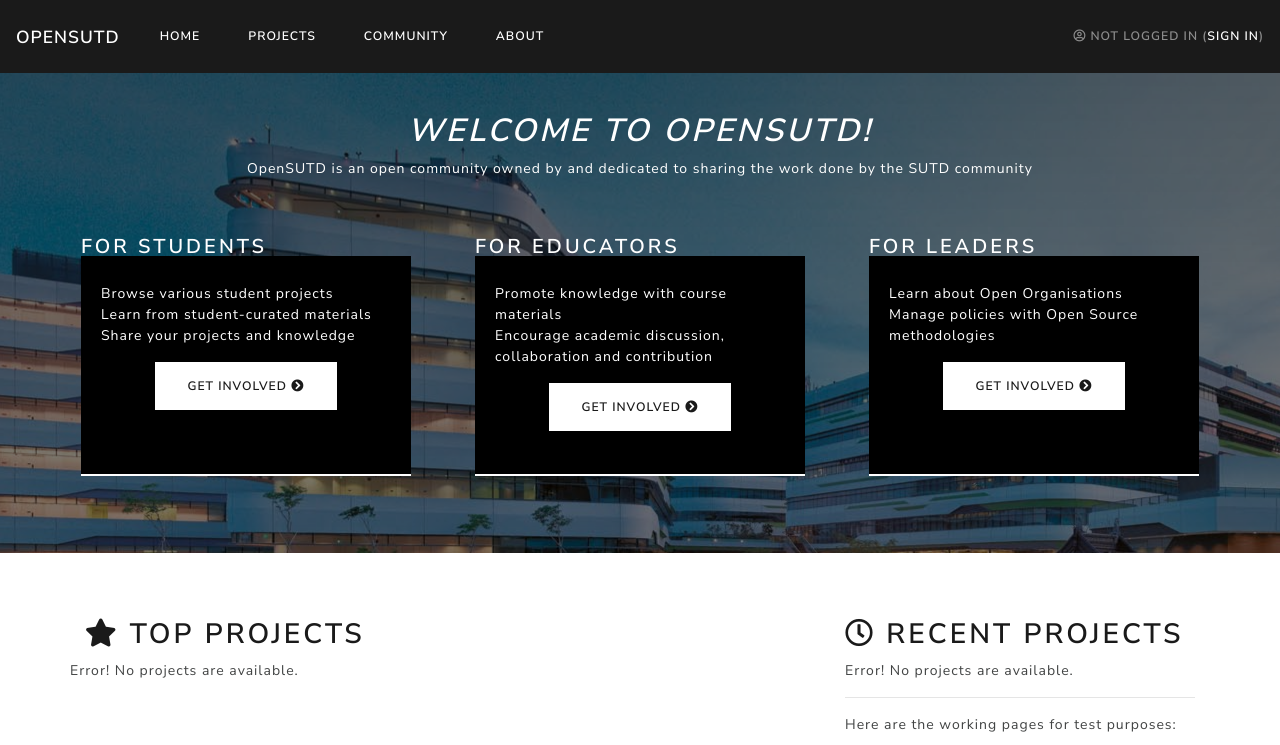
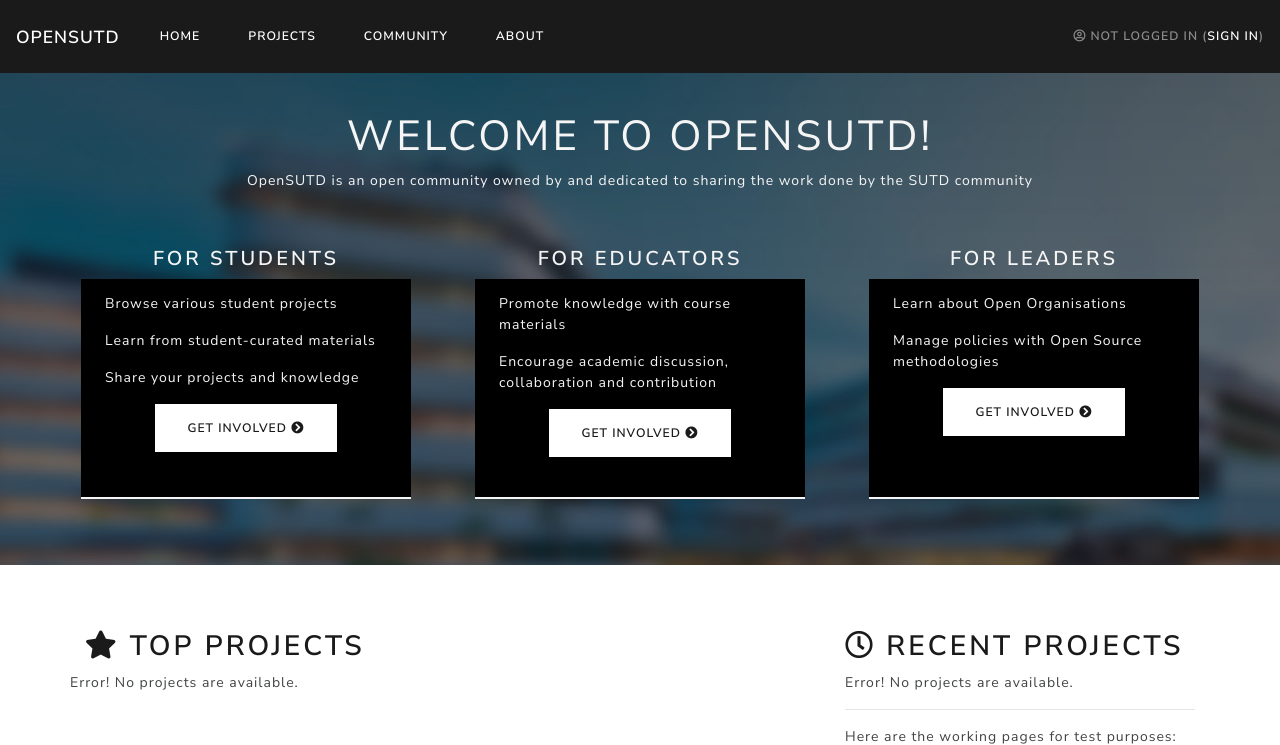
Before and after one commit to OpenSUTD/web-platform-prototype, a Django app: page / in a window 1280 px wide. Shown: the top 745 px of the page. Run offline with Django 3.2, Linux system fonts and the light colour scheme; data that the repository does not hold is empty; some libraries are stand-ins or nearby versions.

Commit message:
Fixed submission form, admin page view unapproved project, styling

```diff
--- a/projects/static/css/custom.css
+++ b/projects/static/css/custom.css
@@ -17,7 +17,6 @@
 }
 
 body {
-  /* helloo */
   margin: 0;
   min-height: 75rem;
   margin-bottom: 1em;
@@ -42,8 +41,13 @@ body {
 }
 
 .homepage-header h1 {
-  color: white;
-  font-style: italic;
+  color: whitesmoke;
+  font-weight: lighter;
+  font-size: 3em;
+}
+
+.homepage-header p {
+  color: whitesmoke;
 }
 
 .call-for-action {
@@ -59,21 +63,18 @@ body {
 }
 
 .homepage-action h4 {
-  float: left;
-  color: white;
-  vertical-align: baseline;
+  color: whitesmoke;
 }
 
 .action-title {
-  color: white;
+  color: whitesmoke;
   font-style: bold;
 }
 
 .action-details-container {
-  border-bottom: 2px solid white;
+  border-bottom: 2px solid whitesmoke;
   background-color: black;
-  padding-left: 10px;
-  padding-right: 10px;
+  padding: 1em;
   width: 100%;
   height: 100%;
 }
@@ -82,16 +83,8 @@ body {
   text-align: left;
   float: left;
   padding-left: 10px;
-  color: white;
-  margin-top: 1rem;
+  color: whitesmoke;
 }
-
-.action-details:hover {
-  color: white;
-  text-decoration: underline;
-  text-shadow: 7px 2px 6px rgba(28, 110, 164, 0.31);
-}
-
 
 /*
 * Sign in
@@ -203,7 +196,6 @@ body {
   padding: 1.5rem 2rem;
   margin-bottom: 0;
   background-color: rgba(153, 151, 151, 0.151);
-  /* background-color: white; */
   box-shadow: 0 -2px 5px 0 rgba(112, 112, 112, 0.2), 0 3px 20px 0 rgba(112, 112, 112, 0.11);
   text-align: left;
   border-top-left-radius: 15px;
@@ -260,7 +252,7 @@ body {
 }
 
 .project-created-by h5 {
-  color: white;
+  color: whitesmoke;
   vertical-align: middle;
   display: inline;
 }
--- a/projects/templates/opensutd/admin_pending.html
+++ b/projects/templates/opensutd/admin_pending.html
@@ -29,7 +29,7 @@
                         </div>
                         <hr>
                         <div class="row" style="display: flex; justify-content: flex-end">
-                            <a href="/projects/{{ project_item.project_uid }}/" class="btn btn-md edit-button">
+                            <a href="{% url 'projects:project_page_bypass' project_item.project_uid %}" class="btn btn-md edit-button">
                                 View Project <i class="fa fa-angle-right" style="color:black"></i></a>
                         </div>
                     </div>
--- a/projects/templates/opensutd/home.html
+++ b/projects/templates/opensutd/home.html
@@ -3,7 +3,7 @@
 
 <div class="jumbotron jumbotron-fluid homepage-header">
     <h1>Welcome to OpenSUTD!</h1>
-    <p style="color:white">OpenSUTD is an open community owned by and dedicated to sharing the work done by the SUTD
+    <p>OpenSUTD is an open community owned by and dedicated to sharing the work done by the SUTD
         community</p>
 
     <div class="call-for-action">
@@ -11,11 +11,9 @@
             <h4>For Students</h4>
             <br>
             <div class="action-details-container">
-                <ul class="action-details list-inline">
-                    <li>Browse various student projects</li>
-                    <li>Learn from student-curated materials</li>
-                    <li>Share your projects and knowledge</li>
-                </ul>
+                <p class="action-details">Browse various student projects</p>
+                <p class="action-details">Learn from student-curated materials</p>
+                <p class="action-details">Share your projects and knowledge</p>
                 <a class="btn btn-secondary" href="{% url 'projects:students' %}" role="button"
                     style="margin-bottom:0px!important;">Get Involved <i class="fas fa-chevron-circle-right"></i></a>
             </div>
@@ -24,10 +22,8 @@
             <h4>For Educators</h4>
             <br>
             <div class="action-details-container">
-                <ul class="action-details list-inline">
-                    <li>Promote knowledge with course materials</li>
-                    <li>Encourage academic discussion, collaboration and contribution</li>
-                </ul>
+                <p class="action-details">Promote knowledge with course materials</p>
+                <p class="action-details">Encourage academic discussion, collaboration and contribution</p>
                 <a class="btn btn-secondary" href="{% url 'projects:educators' %}" role="button"
                     style="margin-bottom:0px!important;">Get Involved <i class="fas fa-chevron-circle-right"></i></a>
             </div>
@@ -36,10 +32,8 @@
             <h4>For Leaders</h4>
             <br>
             <div class="action-details-container">
-                <ul class="action-details list-inline">
-                    <li>Learn about Open Organisations</li>
-                    <li>Manage policies with Open Source methodologies</li>
-                </ul>
+                <p class="action-details">Learn about Open Organisations</p>
+                <p class="action-details">Manage policies with Open Source methodologies</p>
                 <a class="btn btn-secondary" href="{% url 'projects:leaders' %}" role="button"
                     style="margin-bottom:0px!important;">Get Involved <i class="fas fa-chevron-circle-right"></i></a>
             </div>
--- a/projects/templates/opensutd/students.html
+++ b/projects/templates/opensutd/students.html
@@ -41,7 +41,7 @@
                     <h4 class="card-title">{{ project_item.title }}</h4>
                     <p class="card-text">{{ project_item.caption }}</p>
                     <div class="row" style="display: flex; justify-content: space-around">
-                        <a href="{% url 'projects:project_page' project.project_uid %}" class="card-link">
+                        <a href="{% url 'projects:project_page' project_item.project_uid %}" class="card-link">
                             View Project <i class="fas fa-chevron-circle-right"></i></a>
                     </div>
                 </div>
--- a/projects/templates/projects/showcase.html
+++ b/projects/templates/projects/showcase.html
@@ -13,9 +13,6 @@
                 <button type="button" class="btn btn-outline-primary project-button-header">Upvote</button>
             </div>
         </div>
-        <!-- <div class="project-image-crop">
-            <img style="display: block;" src={{ current_project.featured_image }} alt="Card image">
-        </div> -->
     </div>
 
     <div class="row">
--- a/projects/urls.py
+++ b/projects/urls.py
@@ -12,6 +12,7 @@ urlpatterns = [
     path('users/<user_id>/', views.user_view, name="user"),
     path('projects/', views.project_list_view, name="projects_list"),
     path('projects/<project_uid>/', views.project_view, name="project_page"),
+    path('projects/bypass/<project_uid>/', views.project_view_bypass, name="project_page_bypass"),
     path('admin/approval', views.approval_view, name='approval'),
     path('admin/submit', views.submit_new_project, name='submit_new'),
     path('actions/reject/<project_uid>/', views.reject, name='reject'),
--- a/projects/views.py
+++ b/projects/views.py
@@ -98,6 +98,18 @@ def project_view(request, project_uid):
         return HttpResponseNotFound("Project not approved!")
 
 
+def project_view_bypass(request, project_uid):
+    current_project = models.Project.objects.get(project_uid=project_uid)
+    try:
+        readme = get_readme(current_project.url)
+    except Exception as e:
+        readme = "Unable to retrieve README:\n"+str(e)
+
+    context = {"current_project": current_project,
+               "readme": readme}
+    return render(request, "projects/showcase.html", context)
+
+
 def project_list_view(request):
     f = ProjectFilter(
         request.GET, queryset=models.Project.objects.order_by("-published_date").filter(status="ACCEPT"))
```
Also changed, not shown: projects/static/images/SUTD_background.jpg.
